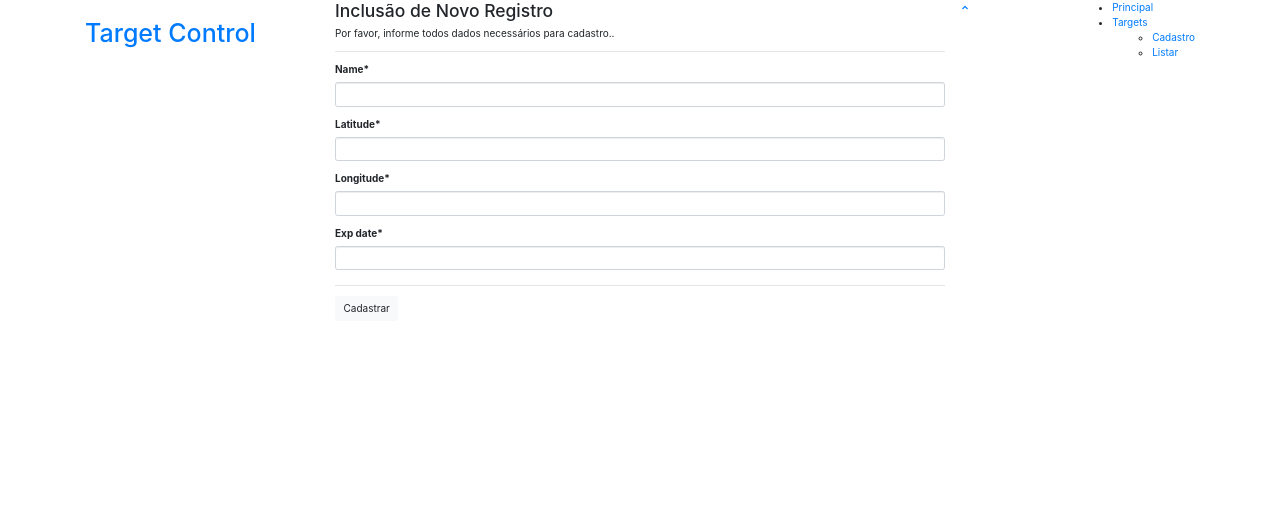
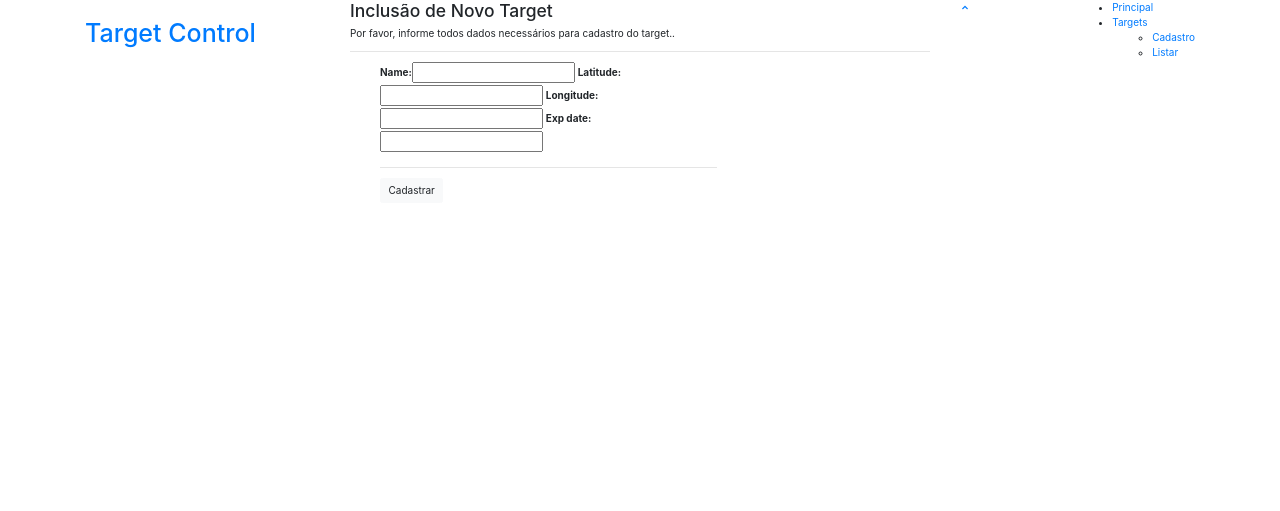
Before and after one commit to lhggomes/meteorological_control, a Django app: page /registration/target/ in a window 1280 px wide. Shown: the top 511 px of the page. Run offline with Django 3.2, Linux system fonts and the light colour scheme; some libraries are stand-ins or nearby versions.

Commit message:
Adding models

```diff
--- a/registrations/models.py
+++ b/registrations/models.py
@@ -9,3 +9,25 @@
 
     def __str__(self):
         return f'{self.name} -  @{self.longitude}, {self.latitude}z'
+
+
+# Relationship 1-N
+class Map(models.Model):
+    name = models.CharField(max_length=200)
+    location = models.ForeignKey(Target)
+
+
+# Relationship N-N
+class Address(models.Model):
+    name = models.CharField(max_length=200)
+    maps = models.ManyToManyField(Map)
+
+
+# Relationship 1-1
+class Person(models.Model):
+    name = models.CharField(max_length=200)
+    map = models.OneToOneField(
+        Map,
+        on_delete=models.CASCADE,
+        primary_key=True,
+    )
--- a/registrations/templates/registrations/targets/target.html
+++ b/registrations/templates/registrations/targets/target.html
@@ -1,6 +1,6 @@
 {% extends 'pages/model.html' %}
 {% load static %}
-{% load crispy_forms_tags %}
+{% load bootstrap_tags %}
 
 
 {% block title %}
@@ -9,23 +9,31 @@
 
 
 {% block content %}
-    <section id="hero" class="main">
-        <h3>Inclusão de Novo Registro</h3>
+    <div class="container">
+        <h3>Inclusão de Novo Target</h3>
         <p>
-            Por favor, informe todos dados necessários para cadastro..
+            Por favor, informe todos dados necessários para cadastro do target..
         </p>
         <hr>
-    <form action="" method="POST" class="form-group">
+        <div class="container">
+            <div class="col-8 l">
+                <form action="." method="POST">
                     {% csrf_token %}
-        {{ form|crispy }}
+                    {{ form|as_bootstrap }}
                     <hr class="mt-4">
                     <button type="submit" class="btn btn-light">
                         Cadastrar
                     </button>
 
                 </form>
+            </div>
 
-    </section>
+        </div>
+
+    </div>
+
+
+
 
 
 
```
Also changed, not shown: meteorological_control/settings.py (+3 -4 lines). Lines whose indentation alone changed are shown as unchanged.
